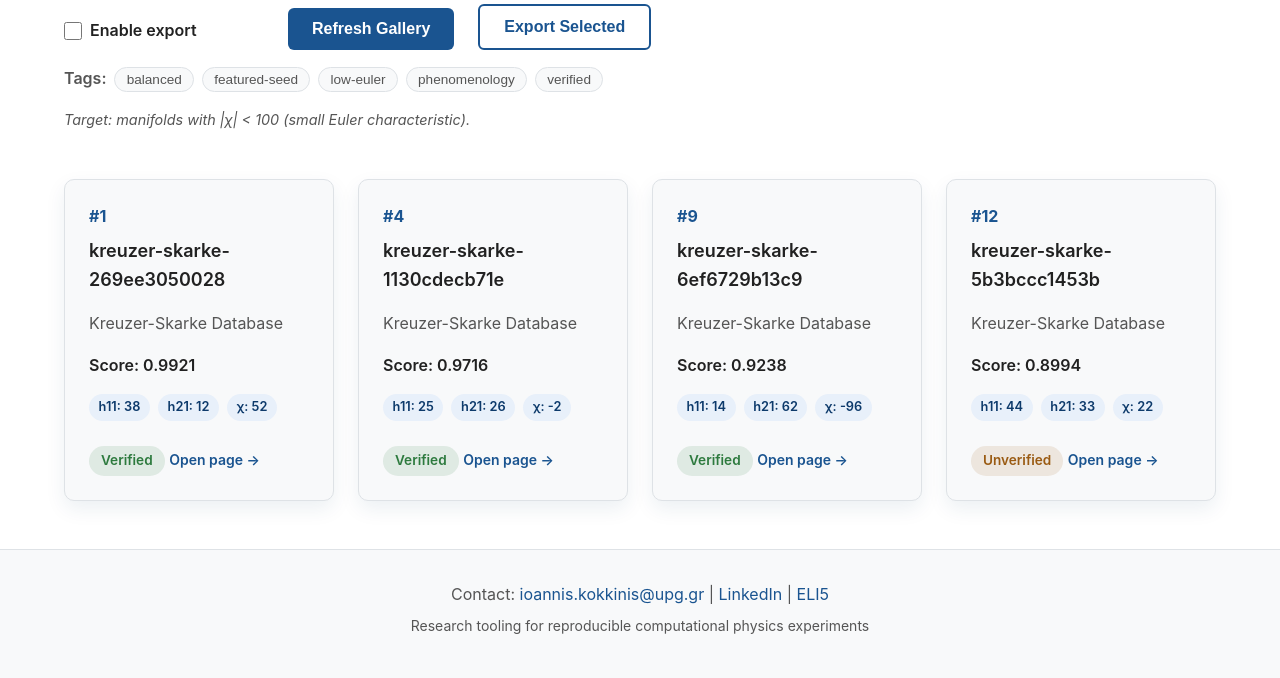
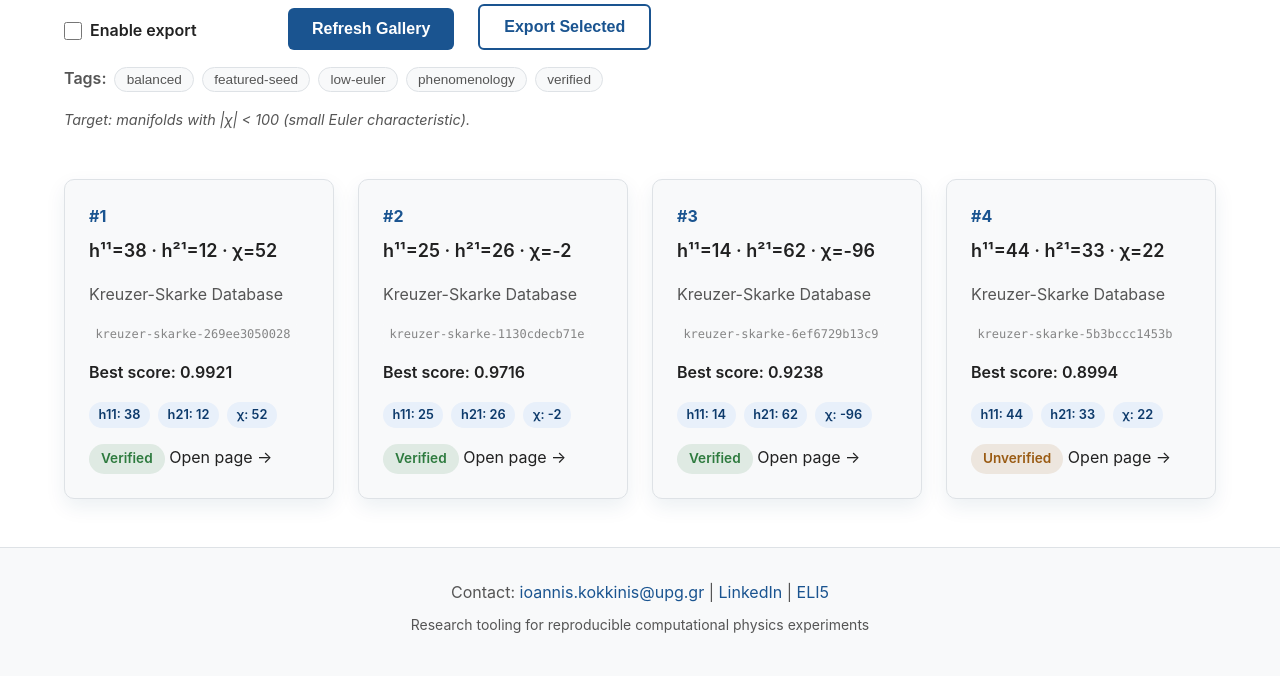
Before and after one commit to upggr/compute.upg.gr, a Flask app: page /candidates.html in a window 1280 px wide. Shown: the part 384-1062 px from the top of the page. After the commit the page ends 1017 px from the top, so only its background shows below. Run offline with Flask 3, Linux system fonts and the light colour scheme; data comes from the database, SQL or seed files in the repository.

Commit message:
Make Hall of Fame cards readable and respect card count.
Show Hodge titles, board position ranks, and pass top_n to the hall-of-fame API.

Co-authored-by: Cursor <cursoragent@cursor.com>

```diff
--- a/app.py
+++ b/app.py
@@ -147,16 +147,27 @@ def candidate_page(candidate_id):
         # Fall back to API-shaped lookup across live cache / featured seed ids.
         return render_template('candidate.html', candidate=None, candidate_id=candidate_id), 404
 
-    og_title = f"{candidate['candidate_id']} — upg-strings"
     features = dict(candidate.get('features') or [])
     h11 = candidate.get('h11') if candidate.get('h11') is not None else features.get('h11')
     h21 = candidate.get('h21') if candidate.get('h21') is not None else features.get('h21')
     chi = candidate.get('euler_char')
     if chi is None:
         chi = features.get('χ', features.get('euler_char'))
+
+    og_parts = []
+    if h11 is not None:
+        og_parts.append(f"h¹¹={h11}")
+    if h21 is not None:
+        og_parts.append(f"h²¹={h21}")
+    if candidate.get('h31') is not None:
+        og_parts.append(f"h³¹={candidate.get('h31')}")
+    if chi is not None:
+        og_parts.append(f"χ={chi}")
+    display_title = " · ".join(og_parts) if og_parts else candidate['candidate_id']
+    og_title = f"{display_title} — upg-strings"
     og_description = (
         f"{candidate.get('dataset_name') or candidate.get('dataset_id')}: "
-        f"h11={h11}, h21={h21}, χ={chi}, "
+        f"{display_title}, "
         f"{'verified' if candidate.get('verified_target') else 'unverified'}, "
         f"best score {float(candidate.get('score') or 0):.4f}"
     )
@@ -165,6 +176,7 @@ def candidate_page(candidate_id):
         'candidate.html',
         candidate=candidate,
         candidate_id=candidate_id,
+        display_title=display_title,
         h11=h11,
         h21=h21,
         chi=chi,
--- a/static/css/style.css
+++ b/static/css/style.css
@@ -901,12 +901,15 @@ html[data-theme="dark"] .compat-pill {
     box-shadow: 0 8px 16px rgba(0, 0, 0, 0.18);
 }
 
-.candidate-open {
-    display: inline-block;
-    margin-top: 0.75rem;
-    font-size: 0.875rem;
-    color: var(--primary-color);
-    font-weight: 600;
+.candidate-id-line {
+    margin: 0.15rem 0 0.5rem;
+    font-size: 0.75rem;
+    opacity: 0.7;
+    word-break: break-all;
+}
+
+.candidate-id-line code {
+    font-size: inherit;
 }
 
 .renderer-shell {
--- a/templates/candidate.html
+++ b/templates/candidate.html
@@ -27,7 +27,8 @@
     {% else %}
     <section class="section">
         <p class="note"><a href="/candidates.html">← Hall of Fame</a></p>
-        <h1>{{ candidate.candidate_id }}</h1>
+        <h1>{{ display_title }}</h1>
+        <p class="note"><code>{{ candidate.candidate_id }}</code></p>
         <p>
             Permanent page for this geometry. Share this URL —
             it stays stable because the id is derived from the invariants, not from a run rank.
--- a/templates/candidates.html
+++ b/templates/candidates.html
@@ -214,13 +214,36 @@
         grid.innerHTML = '<div class="candidate-card candidate-card-loading">Loading candidates...</div>';
     }
 
+    function featureMap(candidate) {
+        const map = {};
+        (candidate.features || []).forEach(pair => {
+            if (Array.isArray(pair) && pair.length >= 2) map[pair[0]] = pair[1];
+        });
+        if (candidate.h11 != null) map.h11 = candidate.h11;
+        if (candidate.h21 != null) map.h21 = candidate.h21;
+        if (candidate.h31 != null) map.h31 = candidate.h31;
+        if (candidate.euler_char != null) map['χ'] = candidate.euler_char;
+        return map;
+    }
+
+    function displayTitle(candidate) {
+        const f = featureMap(candidate);
+        const parts = [];
+        if (f.h11 != null) parts.push(`h¹¹=${f.h11}`);
+        if (f.h21 != null) parts.push(`h²¹=${f.h21}`);
+        if (f.h31 != null) parts.push(`h³¹=${f.h31}`);
+        if (f['χ'] != null) parts.push(`χ=${f['χ']}`);
+        else if (f.euler_char != null) parts.push(`χ=${f.euler_char}`);
+        return parts.length ? parts.join(' · ') : candidate.candidate_id;
+    }
+
     function renderCandidates(list) {
         if (!list.length) {
             grid.innerHTML = '<div class="candidate-card candidate-card-loading">No candidates available.</div>';
             return;
         }
 
-        grid.innerHTML = list.map(candidate => {
+        grid.innerHTML = list.map((candidate, index) => {
             const featureTags = (candidate.features || []).map(([label, value]) =>
                 `<span class="pill">${label}: ${value}</span>`
             ).join('');
@@ -228,12 +251,15 @@
             const selectedClass = selectedIds.has(candidate.candidate_id) ? 'selected' : '';
             const score = Number(candidate.score || 0).toFixed(4);
             const detailHref = `/candidate/${encodeURIComponent(candidate.candidate_id)}`;
+            const boardRank = index + 1;
+            const title = displayTitle(candidate);
             return `
-                <a class="candidate-card ${selectedClass}" href="${detailHref}" data-id="${candidate.candidate_id}" data-dataset="${candidate.dataset_id}" data-seed="${candidate.viz_seed}" data-score="${candidate.score}" data-rank="${candidate.rank}" data-verified="${candidate.verified_target}" data-name="${candidate.dataset_name}">
-                    <div class="candidate-rank">#${candidate.rank ?? '—'}</div>
-                    <h3 class="candidate-title">${candidate.candidate_id}</h3>
+                <a class="candidate-card ${selectedClass}" href="${detailHref}" data-id="${candidate.candidate_id}" data-dataset="${candidate.dataset_id}" data-seed="${candidate.viz_seed}" data-score="${candidate.score}" data-rank="${boardRank}" data-verified="${candidate.verified_target}" data-name="${candidate.dataset_name}">
+                    <div class="candidate-rank">#${boardRank}</div>
+                    <h3 class="candidate-title">${title}</h3>
                     <p class="candidate-meta">${candidate.dataset_name || candidate.dataset_id}</p>
-                    <div class="candidate-score">Score: ${score}</div>
+                    <p class="candidate-id-line"><code>${candidate.candidate_id}</code></p>
+                    <div class="candidate-score">Best score: ${score}</div>
                     <div class="candidate-features">${featureTags}</div>
                     <div class="candidate-tag ${candidate.verified_target ? 'verified' : 'unverified'}">${verifiedText}</div>
                     <span class="candidate-open">Open page →</span>
@@ -267,7 +293,7 @@
         try {
             let endpoint = `/api/candidates?dataset_id=${datasetId}&top_n=${topN}&seed=${seed}`;
             if (view === 'featured') {
-                endpoint = `/api/featured-candidates?dataset_id=${datasetId}`;
+                endpoint = `/api/featured-candidates?dataset_id=${datasetId}&top_n=${topN}`;
                 if (verified !== 'all') {
                     endpoint += `&verified=${verified}`;
                 }
@@ -669,8 +695,9 @@
         const tag = chip.dataset.tag;
         setLoading();
         const datasetId = document.getElementById('gallery-dataset').value;
+        const topN = document.getElementById('gallery-top-n').value;
         const verified = document.getElementById('gallery-verified').value;
-        let endpoint = `/api/featured-candidates?dataset_id=${datasetId}&tag=${tag}`;
+        let endpoint = `/api/featured-candidates?dataset_id=${datasetId}&tag=${tag}&top_n=${topN}`;
         if (verified !== 'all') {
             endpoint += `&verified=${verified}`;
         }
```
